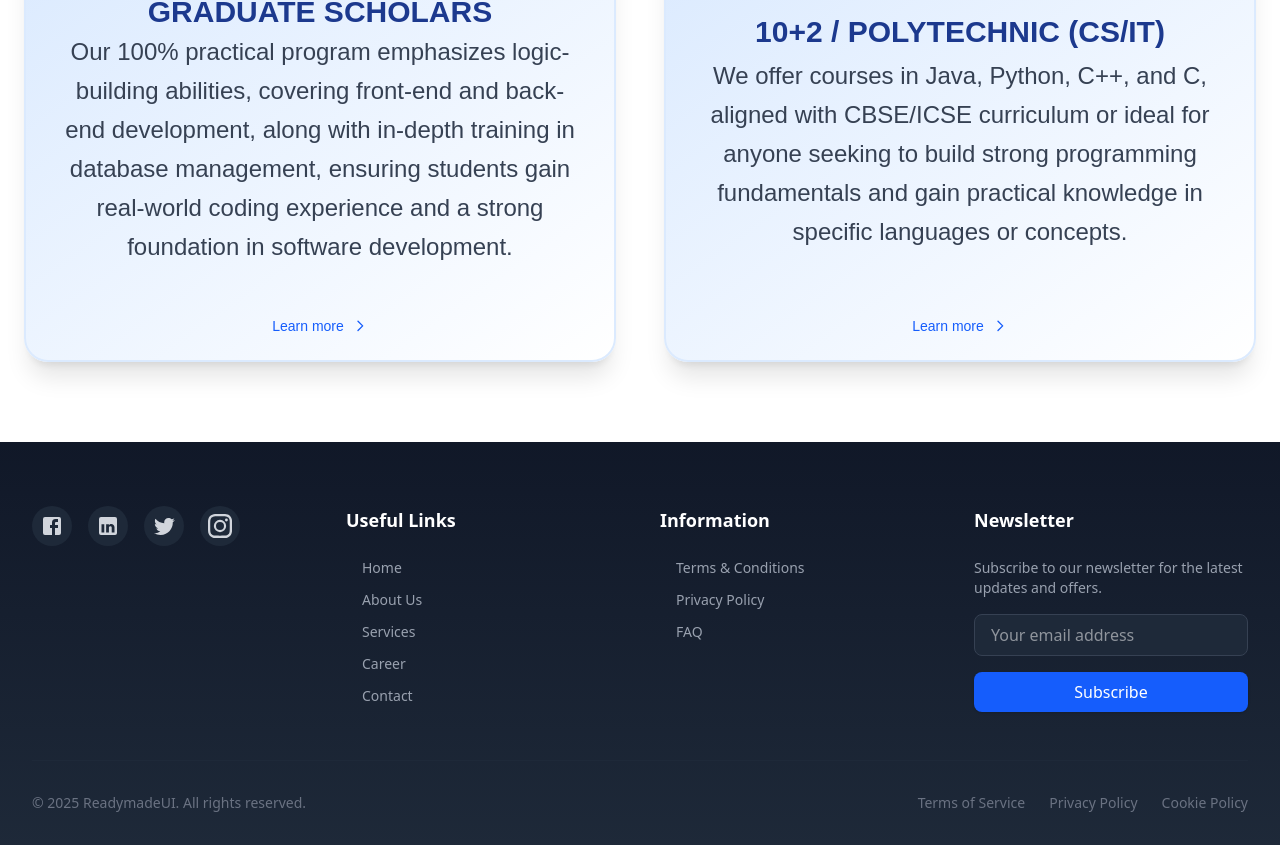
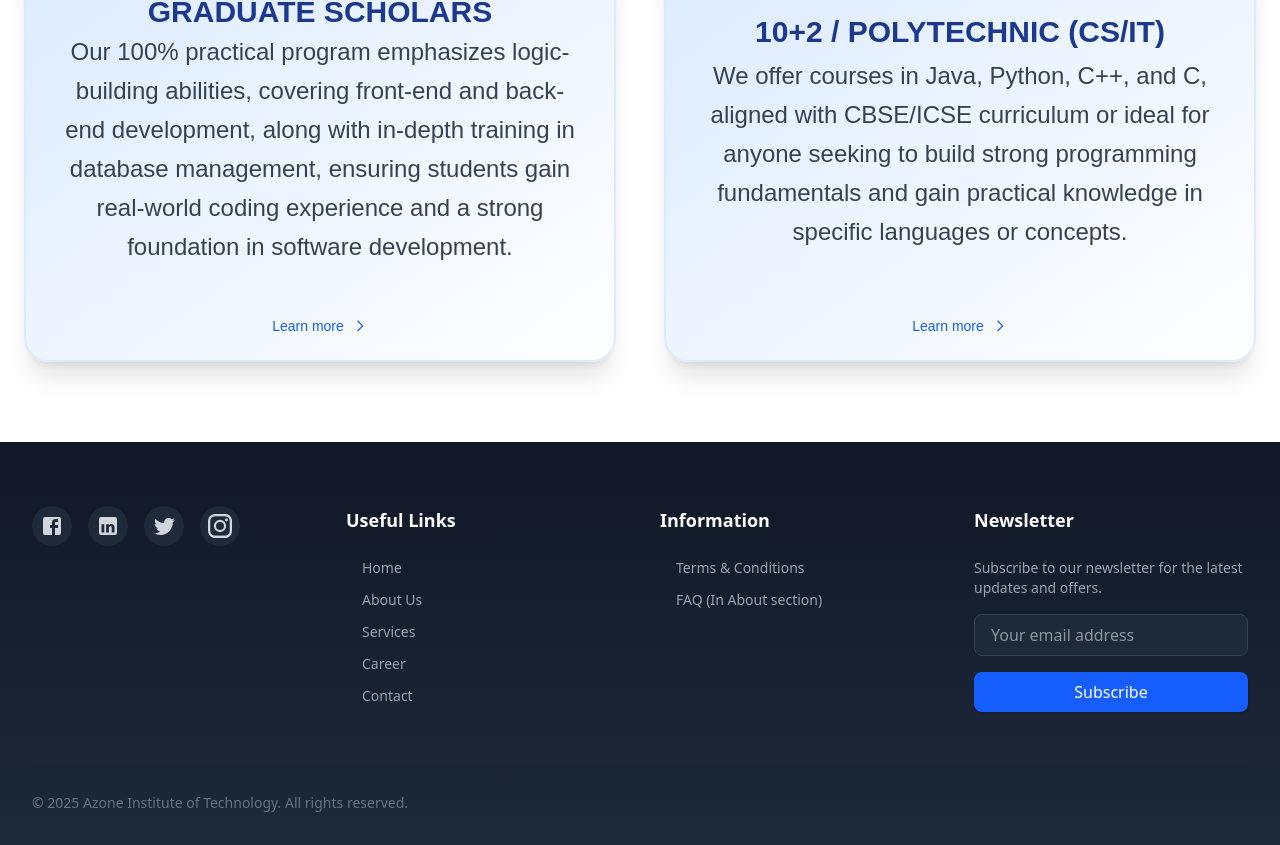
Before and after one commit to sudhanshu735591/Azone_technology, a React (Vite) app: page / in a window 1280 px wide. Shown: the part 2706-3551 px from the top of the page. Built offline with nearby package versions, Linux system fonts and the light colour scheme.

Commit message:
updated code

```diff
--- a/src/Components/Footer/index.jsx
+++ b/src/Components/Footer/index.jsx
@@ -1,12 +1,11 @@
 import { useState, useEffect } from "react";
 import React from "react";
-
+import { Link } from "react-router-dom";
 function Footer() {
   const [visible, setVisible] = useState(false);
   const [showTermsModal, setShowTermsModal] = useState(false);
 
   useEffect(() => {
-    // Trigger animation when component mounts
     setVisible(true);
   }, []);
 
@@ -46,7 +45,7 @@ function Footer() {
   ];
 
   const usefulLinks = [
-    { name: "Home", url: "#" },
+    { name: "Home", url: "/" },
     { name: "About Us", url: "/about" },
     { name: "Services", url: "/services" },
     { name: "Career", url: "/career" },
@@ -55,8 +54,7 @@ function Footer() {
 
   const informationLinks = [
     { name: "Terms & Conditions", url: "#", onClick: () => setShowTermsModal(true) },
-    { name: "Privacy Policy", url: "/" },
-    { name: "FAQ", url: "#" }
+    { name: "FAQ (In About section)", url: "#" }
   ];
 
   const closeModal = () => {
@@ -167,13 +165,8 @@ function Footer() {
           {/* Copyright */}
           <div className="border-t border-gray-800 mt-12 pt-8 flex flex-col md:flex-row justify-between items-center">
             <p className="text-gray-500 text-sm">
-              © {new Date().getFullYear()} ReadymadeUI. All rights reserved.
+              © {new Date().getFullYear()} Azone Institute of Technology. All rights reserved.
             </p>
-            <div className="flex space-x-6 mt-4 md:mt-0">
-              <a href="#" onClick={() => setShowTermsModal(true)} className="text-gray-500 hover:text-white text-sm transition-colors duration-300 cursor-pointer">Terms of Service</a>
-              <a href="#" className="text-gray-500 hover:text-white text-sm transition-colors duration-300">Privacy Policy</a>
-              <a href="#" className="text-gray-500 hover:text-white text-sm transition-colors duration-300">Cookie Policy</a>
-            </div>
           </div>
         </div>
 
```
